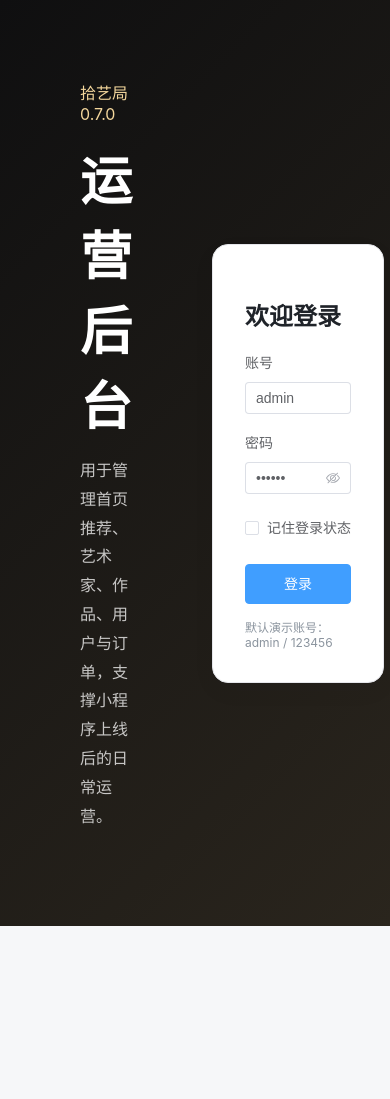
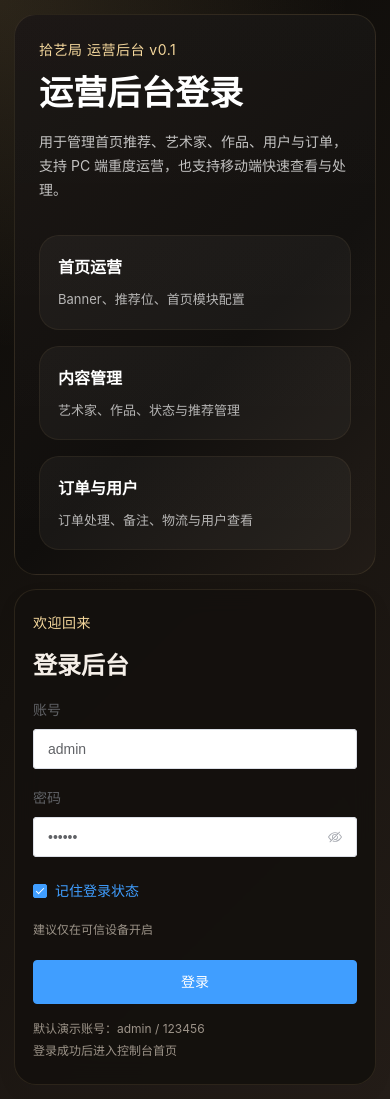
Before and after one commit to Mrarter/shiyiju, a Vue app in the folder admin/: page /login in a window 390 px wide. Before the commit the page ends 926 px from the top, so only its background shows below. Built offline with nearby package versions, Linux system fonts and the light colour scheme.

Commit message:
feat: improve admin login page for desktop and mobile

```diff
--- a/admin/src/views/LoginView.vue
+++ b/admin/src/views/LoginView.vue
@@ -1,26 +1,77 @@
 <template>
   <div class="login-page">
-    <div class="login-side">
-      <div>
-        <div class="eyebrow">拾艺局 0.7.0</div>
-        <h1>运营后台</h1>
-        <p>用于管理首页推荐、艺术家、作品、用户与订单，支撑小程序上线后的日常运营。</p>
+    <div class="login-shell">
+      <section class="login-side">
+        <div class="brand-block">
+          <div class="eyebrow">拾艺局 运营后台 v0.1</div>
+          <h1>运营后台登录</h1>
+          <p class="intro">
+            用于管理首页推荐、艺术家、作品、用户与订单，支持 PC 端重度运营，也支持移动端快速查看与处理。
+          </p>
+
+          <div class="feature-list">
+            <div class="feature-card">
+              <div class="feature-title">首页运营</div>
+              <div class="feature-desc">Banner、推荐位、首页模块配置</div>
+            </div>
+            <div class="feature-card">
+              <div class="feature-title">内容管理</div>
+              <div class="feature-desc">艺术家、作品、状态与推荐管理</div>
+            </div>
+            <div class="feature-card">
+              <div class="feature-title">订单与用户</div>
+              <div class="feature-desc">订单处理、备注、物流与用户查看</div>
             </div>
           </div>
-    <div class="login-panel section-card">
-      <h2>欢迎登录</h2>
+        </div>
+      </section>
+
+      <section class="login-panel section-card">
+        <div class="panel-head">
+          <div>
+            <div class="panel-eyebrow">欢迎回来</div>
+            <h2>登录后台</h2>
+          </div>
+        </div>
+
         <el-form label-position="top" @submit.prevent>
           <el-form-item label="账号">
-          <el-input v-model="form.username" placeholder="请输入账号" />
+            <el-input v-model="form.username" placeholder="请输入账号" size="large" />
           </el-form-item>
           <el-form-item label="密码">
-          <el-input v-model="form.password" type="password" placeholder="请输入密码" show-password @keyup.enter="handleLogin" />
+            <el-input
+              v-model="form.password"
+              type="password"
+              placeholder="请输入密码"
+              size="large"
+              show-password
+              @keyup.enter="handleLogin"
+            />
           </el-form-item>
-        <el-alert v-if="errorMessage" :title="errorMessage" type="error" :closable="false" style="margin-bottom: 16px;" />
-        <el-checkbox>记住登录状态</el-checkbox>
-        <el-button type="primary" size="large" class="login-btn" :loading="loading" @click="handleLogin">登录</el-button>
-        <div class="hint">默认演示账号：admin / 123456</div>
+
+          <el-alert
+            v-if="errorMessage"
+            :title="errorMessage"
+            type="error"
+            :closable="false"
+            style="margin-bottom: 16px"
+          />
+
+          <div class="form-row">
+            <el-checkbox v-model="rememberMe">记住登录状态</el-checkbox>
+            <span class="hint-inline">建议仅在可信设备开启</span>
+          </div>
+
+          <el-button type="primary" size="large" class="login-btn" :loading="loading" @click="handleLogin">
+            登录
+          </el-button>
+
+          <div class="hint-block">
+            <div>默认演示账号：admin / 123456</div>
+            <div>登录成功后进入控制台首页</div>
+          </div>
         </el-form>
+      </section>
     </div>
   </div>
 </template>
@@ -34,6 +85,7 @@ const router = useRouter()
 const authStore = useAuthStore()
 const loading = ref(false)
 const errorMessage = ref('')
+const rememberMe = ref(true)
 const form = reactive({
   username: 'admin',
   password: '123456'
@@ -56,48 +108,189 @@ async function handleLogin() {
 <style scoped>
 .login-page {
   min-height: 100vh;
+  background:
+    radial-gradient(circle at top left, rgba(214, 176, 116, 0.16), transparent 30%),
+    linear-gradient(135deg, #0b0a08 0%, #17130f 48%, #241d18 100%);
+  padding: 24px;
+  box-sizing: border-box;
+}
+
+.login-shell {
+  min-height: calc(100vh - 48px);
   display: grid;
-  grid-template-columns: 1.2fr 0.8fr;
-  background: linear-gradient(135deg, #0f0f10, #2a251d);
+  grid-template-columns: minmax(0, 1.15fr) minmax(360px, 440px);
+  gap: 24px;
+  align-items: stretch;
+}
+
+.login-side,
+.login-panel {
+  border-radius: 28px;
 }
 
 .login-side {
+  position: relative;
+  overflow: hidden;
+  padding: 56px;
   color: #fff;
-  padding: 80px;
-  display: flex;
-  align-items: center;
+  background:
+    linear-gradient(180deg, rgba(255,255,255,0.03), rgba(255,255,255,0.01)),
+    linear-gradient(135deg, #16110e, #0d0b09 60%, #1f1914);
+  border: 1px solid rgba(214, 176, 116, 0.12);
 }
 
-.eyebrow {
+.brand-block {
+  max-width: 640px;
+}
+
+.eyebrow,
+.panel-eyebrow {
   color: #f4d79c;
-  margin-bottom: 16px;
+  font-size: 14px;
+  margin-bottom: 14px;
+  letter-spacing: 0.5px;
 }
 
 h1 {
   font-size: 52px;
-  margin: 0 0 16px;
+  line-height: 1.15;
+  margin: 0;
 }
 
-p {
-  max-width: 520px;
-  color: rgba(255, 255, 255, 0.75);
+.intro {
+  margin-top: 18px;
+  max-width: 620px;
+  color: rgba(255, 255, 255, 0.74);
   line-height: 1.8;
+  font-size: 16px;
+}
+
+.feature-list {
+  margin-top: 34px;
+  display: grid;
+  grid-template-columns: repeat(3, minmax(0, 1fr));
+  gap: 16px;
+}
+
+.feature-card {
+  padding: 18px;
+  border-radius: 20px;
+  background: rgba(255, 255, 255, 0.04);
+  border: 1px solid rgba(214, 176, 116, 0.08);
+}
+
+.feature-title {
+  font-size: 16px;
+  font-weight: 700;
+  color: #fff;
+}
+
+.feature-desc {
+  margin-top: 10px;
+  font-size: 13px;
+  line-height: 1.7;
+  color: rgba(255, 255, 255, 0.68);
 }
 
 .login-panel {
-  margin: auto 80px auto 0;
+  margin: auto 0;
   padding: 32px;
-  max-width: 420px;
+  width: 100%;
+  background: rgba(20, 17, 14, 0.92);
+  border: 1px solid rgba(214, 176, 116, 0.12);
+  backdrop-filter: blur(12px);
+  box-sizing: border-box;
+}
+
+.panel-head {
+  margin-bottom: 18px;
+}
+
+h2 {
+  margin: 0;
+  font-size: 30px;
+  color: #f5efe8;
+}
+
+.form-row {
+  display: flex;
+  align-items: center;
+  justify-content: space-between;
+  gap: 12px;
+  margin-bottom: 12px;
+}
+
+.hint-inline,
+.hint-block {
+  color: #9d9489;
+  font-size: 12px;
+  line-height: 1.8;
 }
 
 .login-btn {
   width: 100%;
-  margin-top: 20px;
+  margin-top: 8px;
+  height: 44px;
 }
 
-.hint {
+.hint-block {
   margin-top: 14px;
-  color: #8b949e;
-  font-size: 12px;
+}
+
+@media (max-width: 1080px) {
+  .login-shell {
+    grid-template-columns: 1fr;
+  }
+
+  .login-side {
+    padding: 36px;
+  }
+
+  .feature-list {
+    grid-template-columns: 1fr;
+  }
+
+  .login-panel {
+    max-width: 100%;
+  }
+}
+
+@media (max-width: 768px) {
+  .login-page {
+    padding: 14px;
+  }
+
+  .login-shell {
+    min-height: calc(100vh - 28px);
+    gap: 14px;
+  }
+
+  .login-side {
+    padding: 24px;
+    border-radius: 22px;
+  }
+
+  h1 {
+    font-size: 34px;
+  }
+
+  .intro {
+    font-size: 14px;
+    line-height: 1.7;
+  }
+
+  .login-panel {
+    padding: 22px 18px;
+    border-radius: 22px;
+  }
+
+  h2 {
+    font-size: 24px;
+  }
+
+  .form-row {
+    flex-direction: column;
+    align-items: flex-start;
+  }
 }
 </style>
```
Lines whose indentation alone changed are shown as unchanged.
